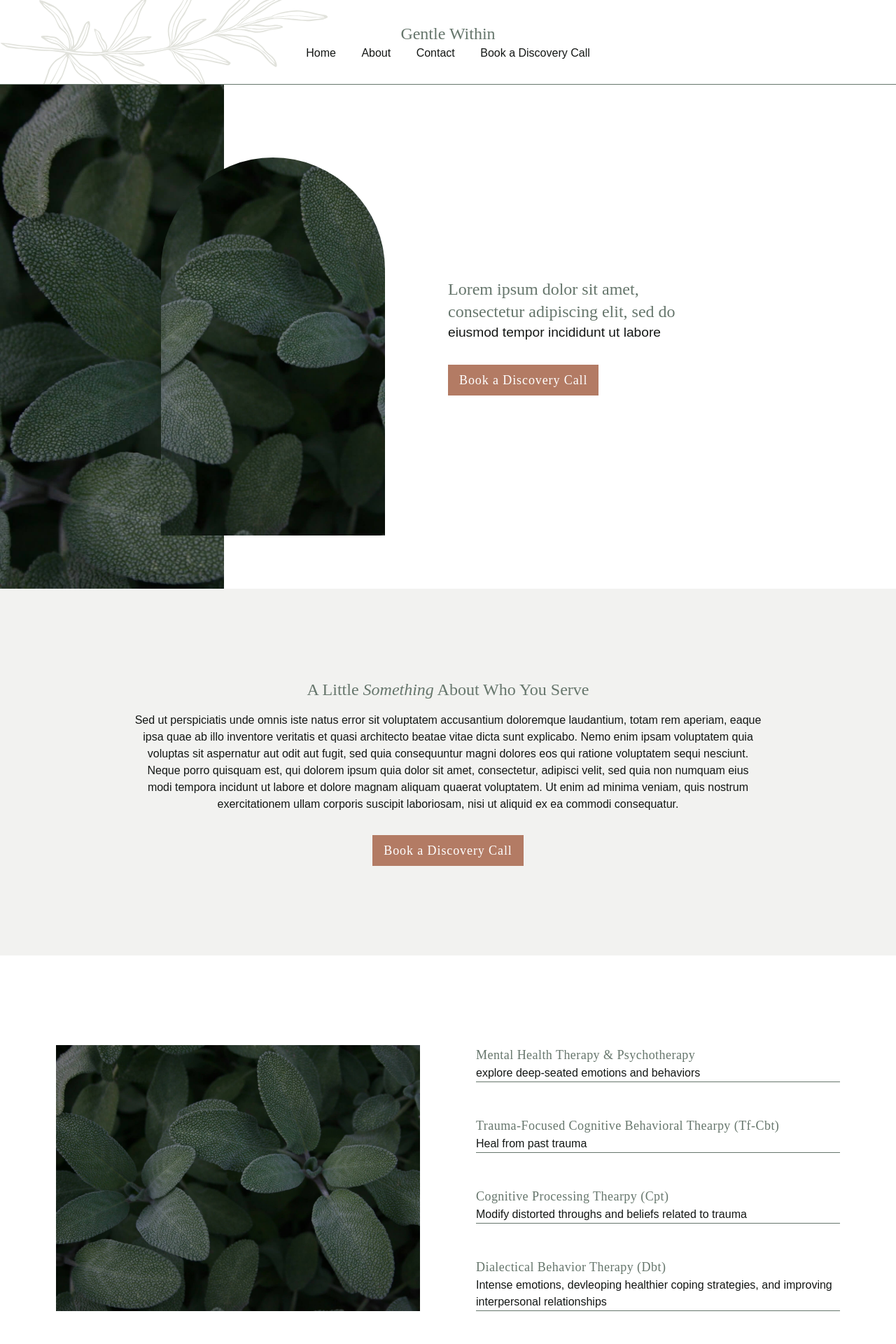
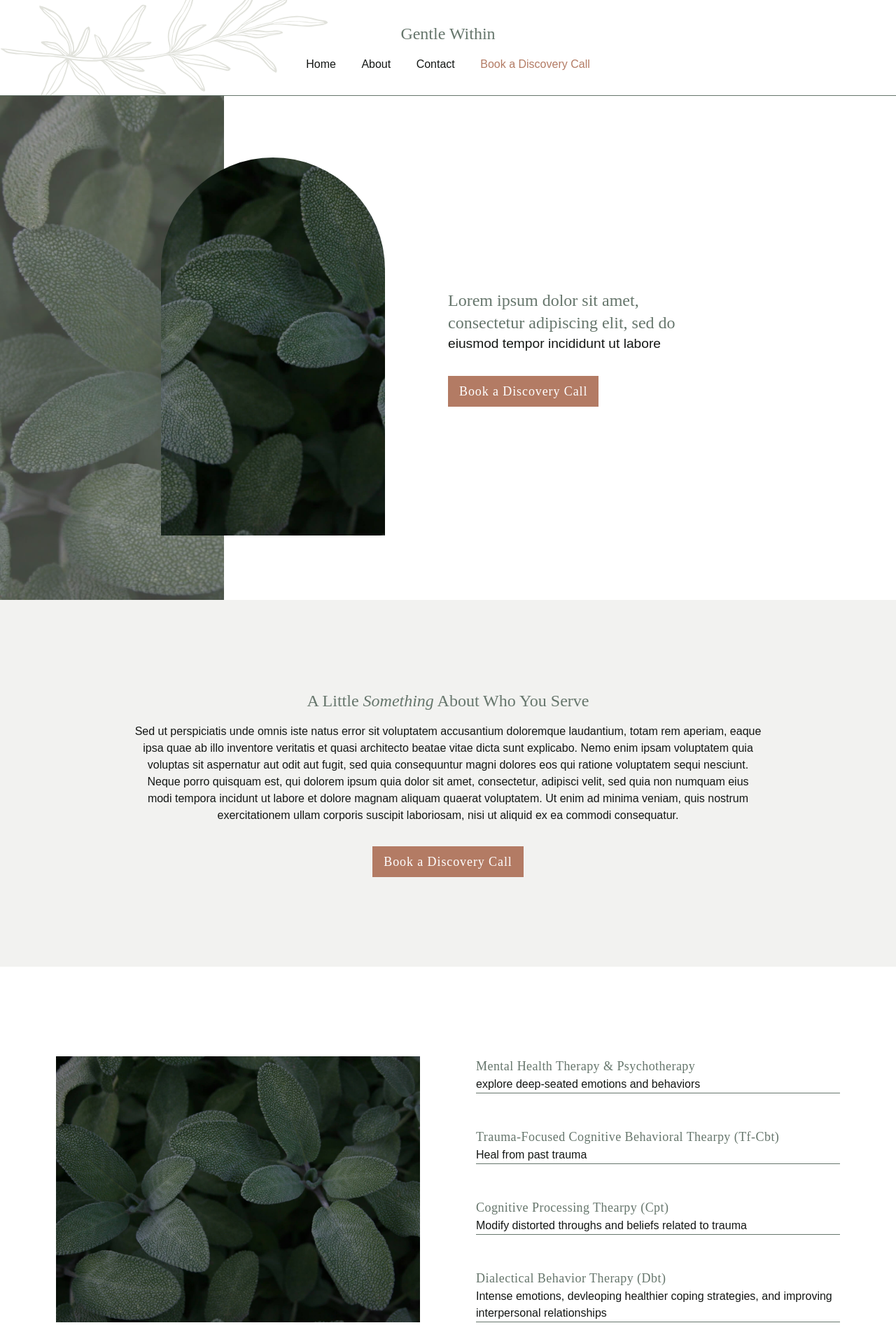
Before and after one commit to brittwoodard/gentle-within, a Jekyll site: the page built from index.html, in a window 1280 px wide. Shown: the top 1920 px of the page at 70% size. Built offline with Jekyll 4.4.1, drawn with Linux system fonts in a browser that asks for light colours; nearby versions of some CDN libraries; some web fonts are replaced.

Commit message:
bg overlay

```diff
--- a/_includes/site-header.html
+++ b/_includes/site-header.html
@@ -1,9 +1,9 @@
 <!-- Site Header -->
 <section class="bg-image-style py-8 border-b border-dark text-center" style="background-image: url('/uploads/illustrations/1.svg');">
     <a class="font-serif text-dark text-2xl" href="/index.html">Gentle Within</a>
-    <nav>
+    <nav class="mt-4">
         {% for item in site.data.navigation.header %}
-        <a href="{{ item.url }}" class="px-2 mx-2">{{ item.title }}</a>
+        <a href="{{ item.url }}" class="px-2 mx-2 {% if forloop.last %}text-feature{% endif %}">{{ item.title }}</a>
         {% endfor %}
     </nav>
 </section>
--- a/assets/css/style.css
+++ b/assets/css/style.css
@@ -526,13 +526,32 @@ p:last-child {
 /* SVG */
 /* Background SVGs */
 /* Inline SVGs (Illustrations/Graphics) */
-.svg-graphic {
-        width: 100%;
-        height: auto;
-        display: block;
-        /* Prevents extra spacing issues */
-        fill: currentColor;
-        /* Inherits text color for easy styling */
+/* Overlays */
+.bg-overlay {
+        position: relative;
+    }
+.bg-overlay::before {
+        content: "";
+        position: absolute;
+        top: 0;
+        left: 0;
+        bottom: 0;
+        right: 0;
+    }
+.bg-overlay>* {
+        position: relative;
+    }
+.bg-overlay.light::before {
+        background-color: rgba(207, 209, 198, 0.3);
+
+    }
+.bg-overlay.medium::before {
+        background-color: rgba(207, 209, 198, 0.5);
+
+    }
+.bg-overlay.dark::before {
+        background-color: rgba(207, 209, 198, 0.7);
+
     }
 /* Forms */
 .focus-main:focus {
@@ -643,12 +662,6 @@ p:last-child {
 .h-screen {
   height: 100vh;
 }
-.h-12 {
-  height: 3rem;
-}
-.h-\[100\%\] {
-  height: 100%;
-}
 .min-h-\[30vh\] {
   min-height: 30vh;
 }
@@ -673,18 +686,8 @@ p:last-child {
 .w-full {
   width: 100%;
 }
-.w-12 {
-  width: 3rem;
-}
-.w-\[100\%\] {
-  width: 100%;
-}
 .flex-grow {
   flex-grow: 1;
-}
-.rotate-\[45deg\] {
-  --tw-rotate: 45deg;
-  transform: translate(var(--tw-translate-x), var(--tw-translate-y)) rotate(var(--tw-rotate)) skewX(var(--tw-skew-x)) skewY(var(--tw-skew-y)) scaleX(var(--tw-scale-x)) scaleY(var(--tw-scale-y));
 }
 .cursor-pointer {
   cursor: pointer;
@@ -731,9 +734,6 @@ p:last-child {
   --tw-space-y-reverse: 0;
   margin-top: calc(0.5rem * calc(1 - var(--tw-space-y-reverse)));
   margin-bottom: calc(0.5rem * var(--tw-space-y-reverse));
-}
-.overflow-hidden {
-  overflow: hidden;
 }
 .rounded-t-\[15rem\] {
   border-top-left-radius: 15rem;
@@ -824,13 +824,17 @@ p:last-child {
   --tw-text-opacity: 1;
   color: rgb(102 118 108 / var(--tw-text-opacity));
 }
+.text-feature {
+  --tw-text-opacity: 1;
+  color: rgb(179 123 100 / var(--tw-text-opacity));
+}
+.text-main {
+  --tw-text-opacity: 1;
+  color: rgb(207 209 198 / var(--tw-text-opacity));
+}
 .text-white {
   --tw-text-opacity: 1;
   color: rgb(255 255 255 / var(--tw-text-opacity));
-}
-.text-red-500 {
-  --tw-text-opacity: 1;
-  color: rgb(239 68 68 / var(--tw-text-opacity));
 }
 
 
@@ -838,42 +842,6 @@ p:last-child {
 
 
 /* ----------- ADDITIONAL COMPONENTS  --------- */
-
-.before\:absolute::before {
-  content: var(--tw-content);
-  position: absolute;
-}
-
-.before\:inset-0::before {
-  content: var(--tw-content);
-  inset: 0px;
-}
-
-.before\:z-\[-1\]::before {
-  content: var(--tw-content);
-  z-index: -1;
-}
-
-.before\:rotate-\[45deg\]::before {
-  content: var(--tw-content);
-  --tw-rotate: 45deg;
-  transform: translate(var(--tw-translate-x), var(--tw-translate-y)) rotate(var(--tw-rotate)) skewX(var(--tw-skew-x)) skewY(var(--tw-skew-y)) scaleX(var(--tw-scale-x)) scaleY(var(--tw-scale-y));
-}
-
-.before\:bg-\[url\(\'\/uploads\/illustrations\/gentle-within-16\.svg\'\)\]::before {
-  content: var(--tw-content);
-  background-image: url('/uploads/illustrations/gentle-within-16.svg');
-}
-
-.before\:bg-cover::before {
-  content: var(--tw-content);
-  background-size: cover;
-}
-
-.before\:bg-center::before {
-  content: var(--tw-content);
-  background-position: center;
-}
 
 .last\:mb-0:last-child {
   margin-bottom: 0px;
--- a/index.html
+++ b/index.html
@@ -100,7 +100,7 @@ seo:
 
   <div class="grid grid-cols-2">
     <!-- Image / Left Column -->
-    <div class="relative bg-image-style min-h-[80vh]" style="background-image: url('{{ page.header.images.background-image.image_path }}'); background-position: {{ page.header.images.background-image.image_focus }};"></div>
+    <div class="relative bg-image-style min-h-[80vh] bg-overlay light" style="background-image: url('{{ page.header.images.background-image.image_path }}'); background-position: {{ page.header.images.background-image.image_focus }};"></div>
   </div>
 
   <!-- Right Column -->
```
Also changed, not shown: style.css (+33 -0 lines).
